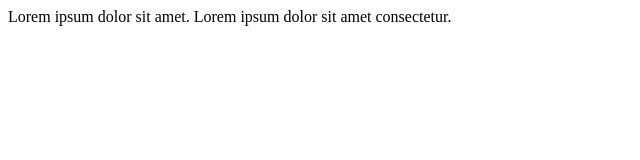
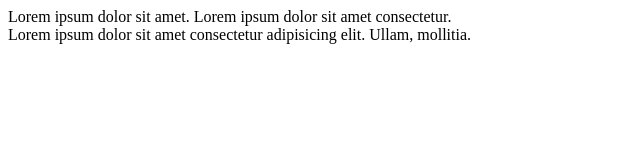
Before and after one commit to izzyphan/IzzyProject, a plain HTML site: page index.html in a window 1280 px wide. Shown: the whole page, without its empty margins (0-640 px from the left). Drawn offline with Linux system fonts and the light colour scheme.

Commit message:
added more lipsum

```diff
--- a/index.html
+++ b/index.html
@@ -7,5 +7,8 @@
   </head>
   <body>
     Lorem ipsum dolor sit amet. Lorem ipsum dolor sit amet consectetur.
+    <div>
+      Lorem ipsum dolor sit amet consectetur adipisicing elit. Ullam, mollitia.
+    </div>
   </body>
 </html>
```
